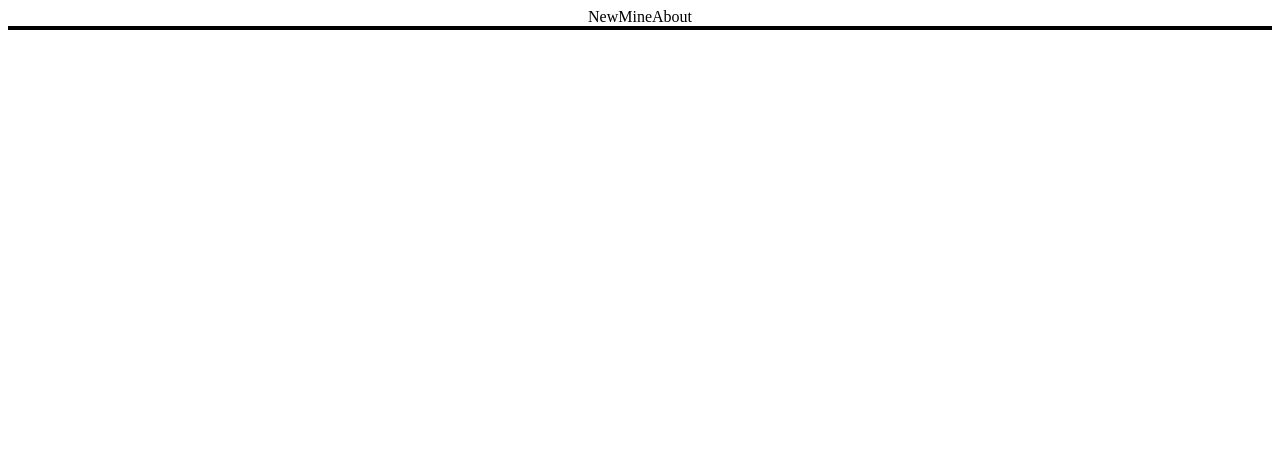
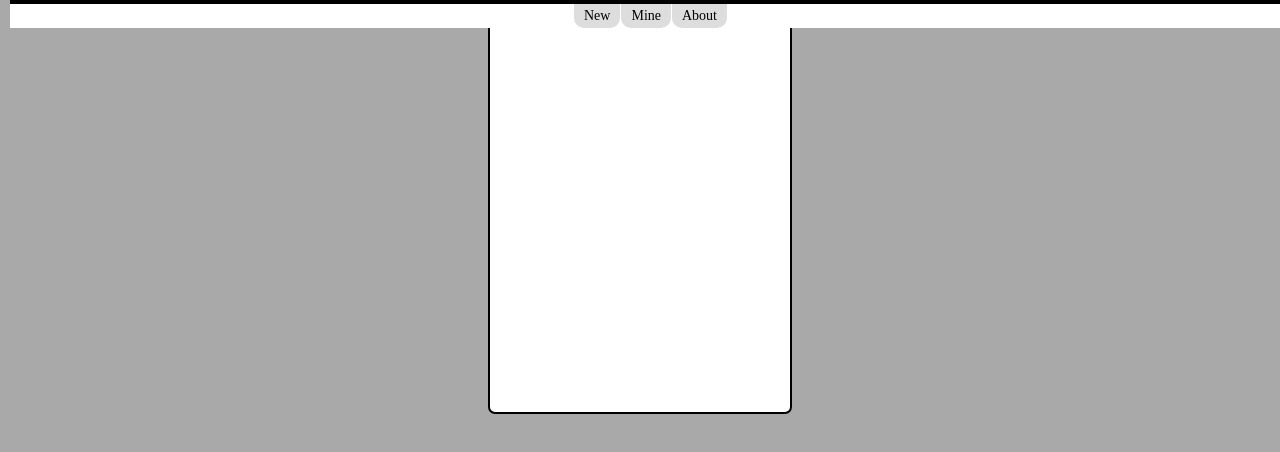
Before and after one commit to skoon/Conversator, a plain HTML site: page src/index.html in a window 1280 px wide. Drawn offline with Linux system fonts and the light colour scheme; a web font is replaced by a local one.

Commit message:
Still working on CSS.

```diff
--- a/src/css/conversator.css
+++ b/src/css/conversator.css
@@ -1,5 +1,58 @@
+/* Generated by Font Squirrel (http://www.fontsquirrel.com) on April 16, 2011 04:29:43 PM America/New_York */
+
+@font-face {
+    font-family: 'ArimoRegular';
+    src: url('css/fonts/Arimo/Arimo-Regular-Latin-webfont.eot');
+    src: url('css/fonts/Arimo/Arimo-Regular-Latin-webfont.eot?#iefix') format('eot'),
+         url('css/fonts/Arimo/Arimo-Regular-Latin-webfont.woff') format('woff'),
+         url('css/fonts/Arimo/Arimo-Regular-Latin-webfont.ttf') format('truetype'),
+         url('css/fonts/Arimo/Arimo-Regular-Latin-webfont.svg#webfontmKdN90PJ') format('svg');
+    font-weight: normal;
+    font-style: normal;
+
+}
+
+@font-face {
+    font-family: 'ArimoItalic';
+    src: url('css/fonts/Arimo/Arimo-Italic-Latin-webfont.eot');
+    src: url('css/fonts/Arimo/Arimo-Italic-Latin-webfont.eot?#iefix') format('eot'),
+         url('css/fonts/Arimo/Arimo-Italic-Latin-webfont.woff') format('woff'),
+         url('css/fonts/Arimo/Arimo-Italic-Latin-webfont.ttf') format('truetype'),
+         url('css/fonts/Arimo/Arimo-Italic-Latin-webfont.svg#webfontd6ihir8u') format('svg');
+    font-weight: normal;
+    font-style: normal;
+
+}
+
+@font-face {
+    font-family: 'ArimoBold';
+    src: url('css/fonts/Arimo/Arimo-Bold-Latin-webfont.eot');
+    src: url('css/fonts/Arimo/Arimo-Bold-Latin-webfont.eot?#iefix') format('eot'),
+         url('css/fonts/Arimo/Arimo-Bold-Latin-webfont.woff') format('woff'),
+         url('css/fonts/Arimo/Arimo-Bold-Latin-webfont.ttf') format('truetype'),
+         url('css/fonts/Arimo/Arimo-Bold-Latin-webfont.svg#webfontAy2ASbie') format('svg');
+    font-weight: normal;
+    font-style: normal;
+
+}
+
+@font-face {
+    font-family: 'ArimoBoldItalic';
+    src: url('css/fonts/Arimo/Arimo-BoldItalic-Latin-webfont.eot');
+    src: url('css/fonts/Arimo/Arimo-BoldItalic-Latin-webfont.eot?#iefix') format('eot'),
+         url('css/fonts/Arimo/Arimo-BoldItalic-Latin-webfont.woff') format('woff'),
+         url('css/fonts/Arimo/Arimo-BoldItalic-Latin-webfont.ttf') format('truetype'),
+         url('css/fonts/Arimo/Arimo-BoldItalic-Latin-webfont.svg#webfontU7fVeQ0g') format('svg');
+    font-weight: normal;
+    font-style: normal;
+
+}
+
 body {
-
+    margin: 0px 10px 0px 10px;
+    padding:0;
+    font-family: ArimoRegular;
+    background: #a9a9a9;
 }
 
 header {
@@ -7,12 +60,15 @@ header {
 }
 
 nav {
+
     float: left;
     width: 100%;
     background: #fff;
-    border-bottom: 4px solid #000;
+    border-top: 4px solid #000;
     overflow: hidden;
-    position: relative;
+    position: fixed;
+    top:0px;
+    margin-bottom: 5px;
 }
 
 nav > ul {
@@ -37,6 +93,8 @@ nav ul li {
 }
 
 nav ul li a {
+    font-family: ArimoBold;
+    font-size:14px;
     display: block;
     margin: 0 0 0 1px;
     padding: 3px 10px;
@@ -44,6 +102,8 @@ nav ul li a {
     color: #000;
     text-decoration: none;
     line-height: 1.3em;
+    border-bottom-left-radius: 10px;
+    border-bottom-right-radius: 10px;
 }
 
 nav ul li a:hover {
@@ -56,3 +116,15 @@ nav ul li a.active, nav ul li a.active:hover {
     background: #000;
     font-weight: bold;
 }
+
+div.container {
+    margin:10px;
+    margin-left: auto;
+    margin-right:auto;
+    border-radius:7px;
+    background:#fff;
+    color:#000;
+    height:400px;
+    width:300px;
+    border:2px solid #000;
+}
--- a/src/index.html
+++ b/src/index.html
@@ -2,6 +2,7 @@
 <html lang="en">
 <head>
     <meta charset="utf-8" />
+    <meta name="viewport" content="user-scalable=no, width=device-width" />
     <title>Conversator</title>
     <link rel="stylesheet" href="css/conversator.css" />
 </head>
@@ -9,14 +10,16 @@
     <header>
         <nav>
             <ul>
-                <li>New</li>
-                <li>Mine</li>
-                <li>About</li>
+                <li><a href="#New">New</a></li>
+                <li><a href="#Mine">Mine</a></li>
+                <li><a href="#About">About</a></li>
             </ul>
         </nav>
     </header>
     <section>
+        <div class="container">
 
+        </div>
     </section>
     <footer>
 
```
